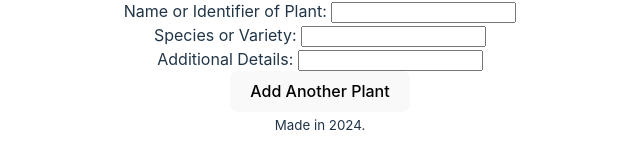
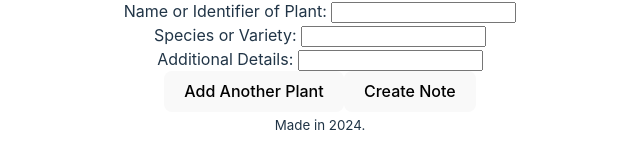
Before and after one commit to ecarnovsky/plant-app, a React (Vite) app: page /createnote in a window 1280 px wide. Shown: the part 561-723 px from the top of the page, without its empty margins (320-960 px from the left). Built offline with nearby package versions, Linux system fonts and the light colour scheme.

Commit message:
Create templates for the CreatePlant/NoteBtn components

```diff
--- /dev/null
+++ b/src/components/create-note-btn.tsx
@@ -0,0 +1,13 @@
+import { createPlant } from "./create-plant-btn"
+
+function CreateNoteBtn(){
+    return(
+        <button onClick={createNote}>Create Note</button>
+    )
+}
+
+export default CreateNoteBtn
+
+function createNote(){
+
+}
--- /dev/null
+++ b/src/components/create-plant-btn.tsx
@@ -0,0 +1,11 @@
+function CreatePlantBtn(){
+    return(
+        <button onClick={createPlant}>Create Plant</button>
+    )
+}
+
+export default CreatePlantBtn
+
+export function createPlant(){
+
+}
--- a/src/components/create-plant.tsx
+++ b/src/components/create-plant-inputs.tsx
@@ -1,9 +1,9 @@
 
-interface CreatePlantProps{
+interface CreatePlantInputsProps{
     plantNumber: number
 }
 
-function CreatePlant({plantNumber}: CreatePlantProps){
+function CreatePlantInputs({plantNumber}: CreatePlantInputsProps){
 
     return(
         <>
@@ -29,4 +29,4 @@ function CreatePlant({plantNumber}: CreatePlantProps){
         </>
     )
 }
-export default CreatePlant
+export default CreatePlantInputs
--- a/src/pages/create-note.tsx
+++ b/src/pages/create-note.tsx
@@ -1,6 +1,7 @@
 import { useState } from 'react'
 import Layout from '../components/layout'
-import CreatePlant from '../components/create-plant'
+import CreatePlantInputs from '../components/create-plant-inputs'
+import CreateNoteBtn from '../components/create-note-btn'
 
 function CreateNote(){
     const [ numberOfPlants, setPlantNumber ] = useState(1)
@@ -32,20 +33,21 @@ function CreateNote(){
                 <div>
                     <h2>Plant 1</h2>
 
-                        <CreatePlant plantNumber={1}/>
+                        <CreatePlantInputs plantNumber={1}/>
 
                 </div>
 
                 {(numberOfPlants == 2) &&
                 <>
                     <h2>Plant 2</h2>
-                    <CreatePlant plantNumber={2}/>
+                    <CreatePlantInputs plantNumber={2}/>
                 </>
                 }
 
                 <button onClick={setToTwoPlants}>Add Another Plant</button>
 
 
+                <CreateNoteBtn/>
             </form>
         </Layout>
     )
```
